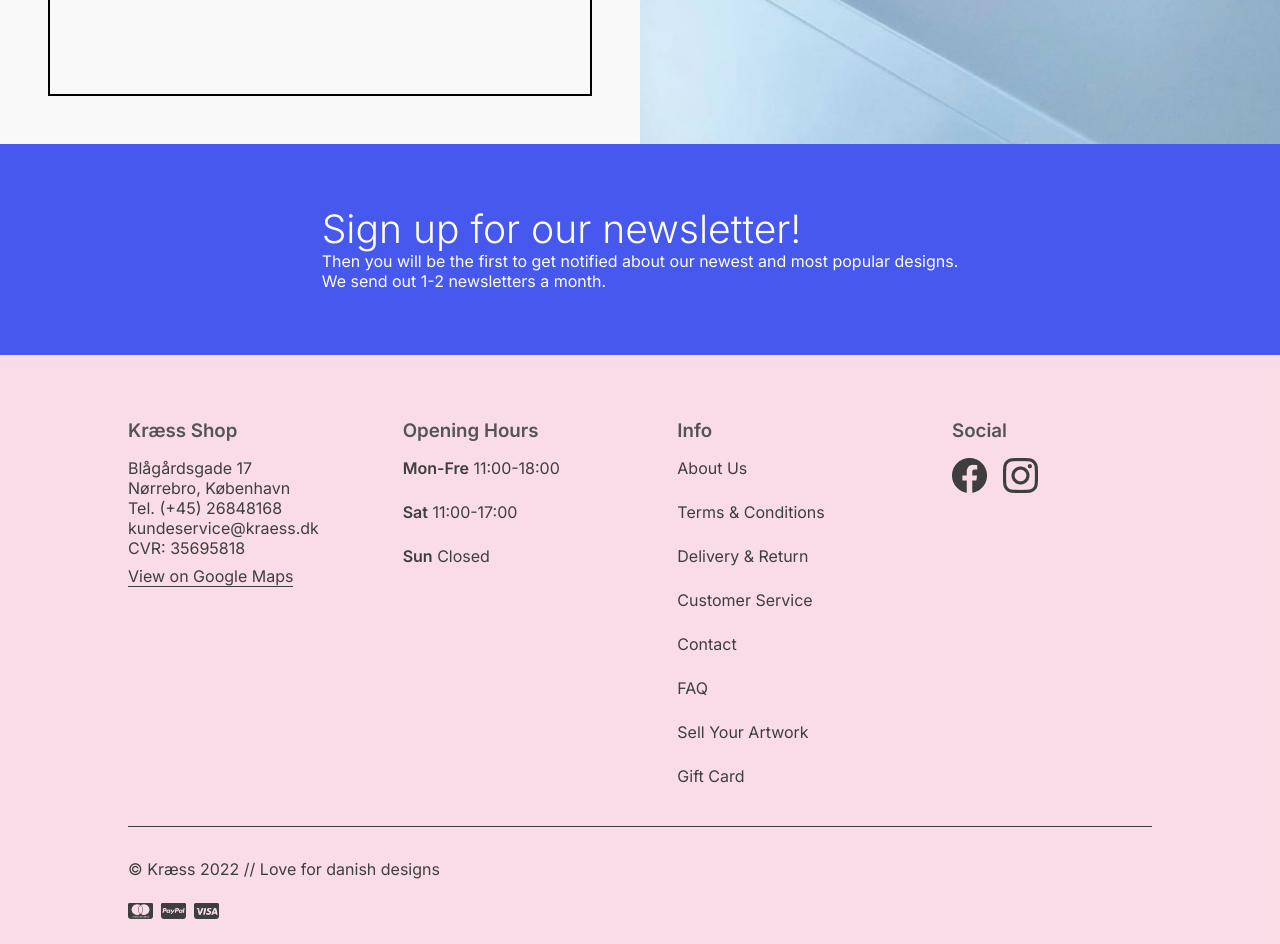
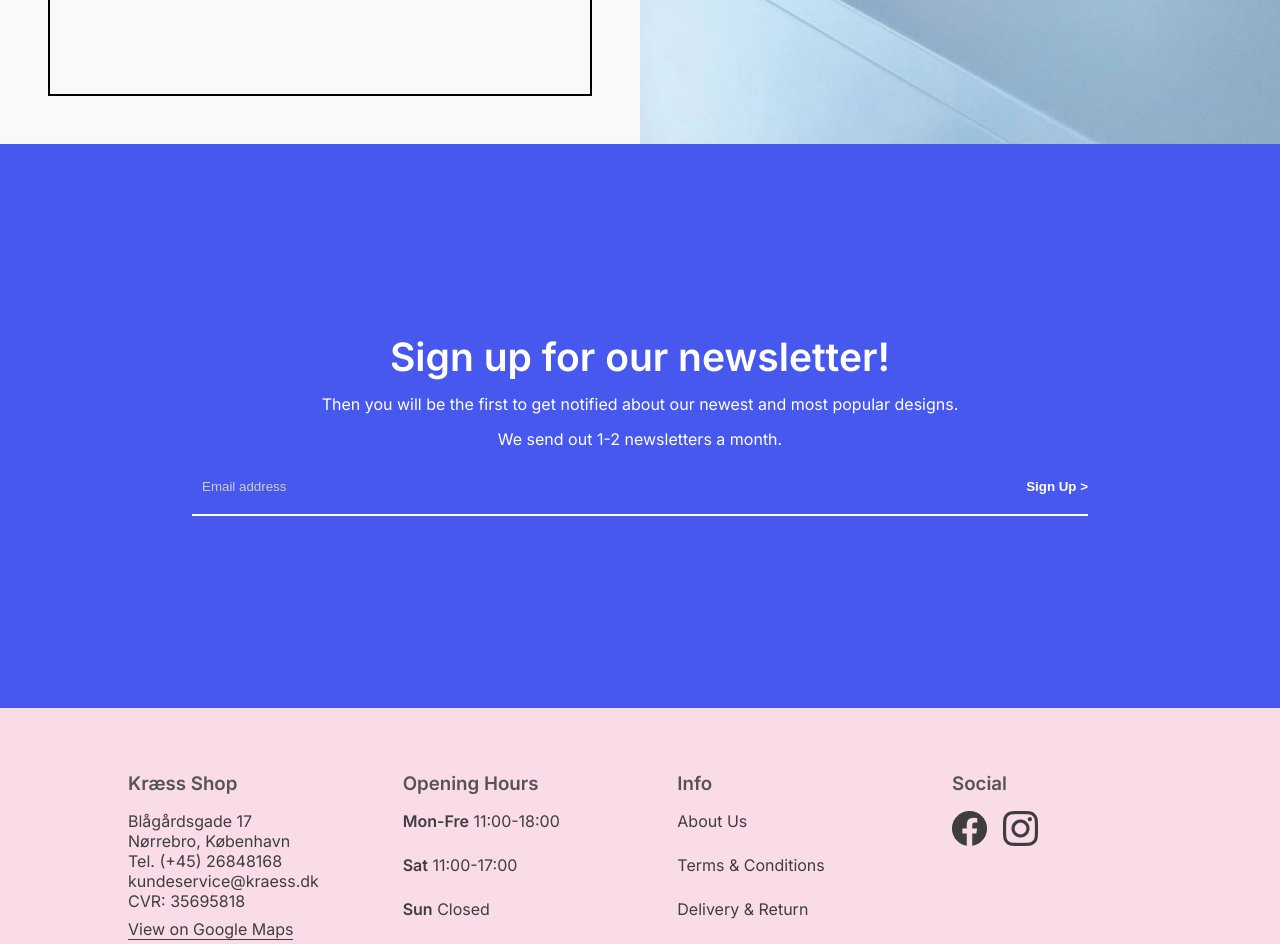
Before and after one commit to thordiskara/kraess, a plain HTML site: page index.html in a window 1280 px wide. Shown: the part 3574-4518 px from the top of the page. Drawn offline with Linux system fonts and the light colour scheme; no server answers.

Commit message:
email sign up section done

```diff
--- a/index.html
+++ b/index.html
@@ -320,7 +320,7 @@
         <img class="aboutpic" src="img/pic-for-about-section.png" alt="pot" />
       </div>
       <div class="newsletterbox">
-        <div>
+        <div class="newslettertext">
           <h2>Sign up for our newsletter!</h2>
           <p>
             Then you will be the first to get notified about our newest and most
@@ -328,6 +328,17 @@
           </p>
           <p>We send out 1-2 newsletters a month.</p>
         </div>
+        <form action="index.html" name="email">
+          <span>
+            <input
+              type="email"
+              name="email"
+              placeholder="Email address"
+              class="email"
+            />
+            <input type="submit" value="Sign Up &#62;" class="signup" />
+          </span>
+        </form>
       </div>
     </main>
 
--- a/style.css
+++ b/style.css
@@ -673,12 +673,61 @@ input.input-text {
   background-color: var(--clr-pri);
   display: flex;
   justify-content: center;
-  padding: 5vw;
+  padding: 15vw;
+  flex-direction: column;
 }
 
-.newsletterbox h2 {
+.newslettertext {
+  display: flex;
+  align-items: center;
+  flex-direction: column;
+}
+
+.newsletterbox .newslettertext h2 {
   color: white;
   margin: 0;
+  font-weight: 600;
+  text-align: center;
+}
+
+.newsletterbox .newslettertext p {
+  padding-top: 15px;
+  text-align: center;
+}
+.newsletterbox form span {
+  display: flex;
+  justify-content: space-between;
+  align-items: center;
+}
+
+.newsletterbox input.email {
+  padding-top: 20px;
+  padding-bottom: 20px;
+  padding-left: 10px;
+  margin-top: 10px;
+  background-color: var(--clr-pri);
+  color: rgb(133, 133, 133);
+  border: none;
+}
+
+.newsletterbox input.signup {
+  background-color: var(--clr-pri);
+  border: none;
+  color: white;
+  cursor: pointer;
+  padding-top: 20px;
+  padding-bottom: 20px;
+  padding-left: 10px;
+  margin-top: 10px;
+  font-weight: 700;
+}
+
+.newsletterbox form {
+  border-bottom: 2px solid white;
+}
+
+.newsletterbox input::placeholder {
+  color: rgb(206, 206, 206);
 }
 
 /* PRODUCT LIST */
```
